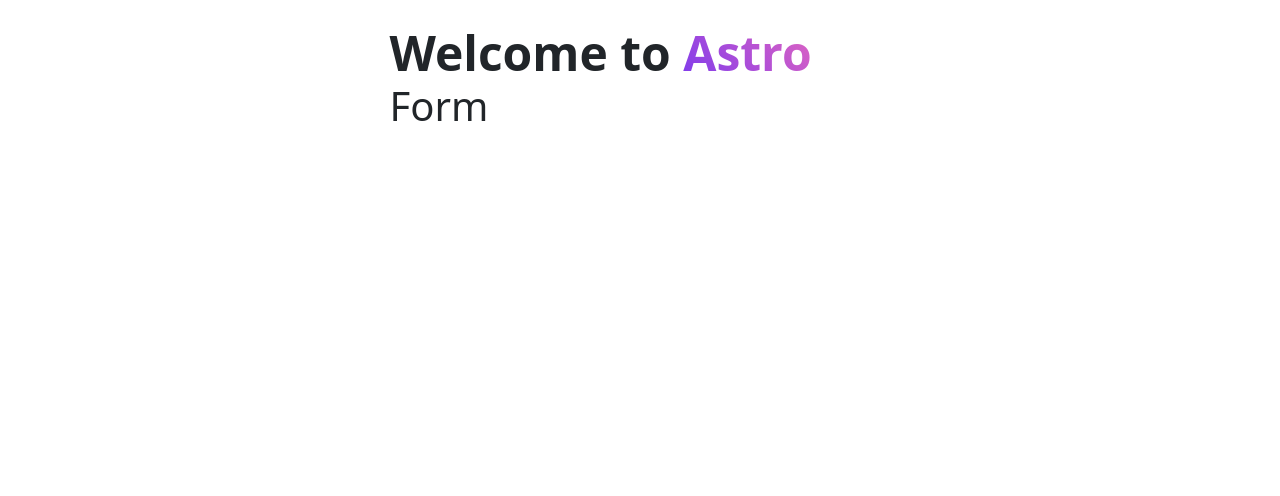
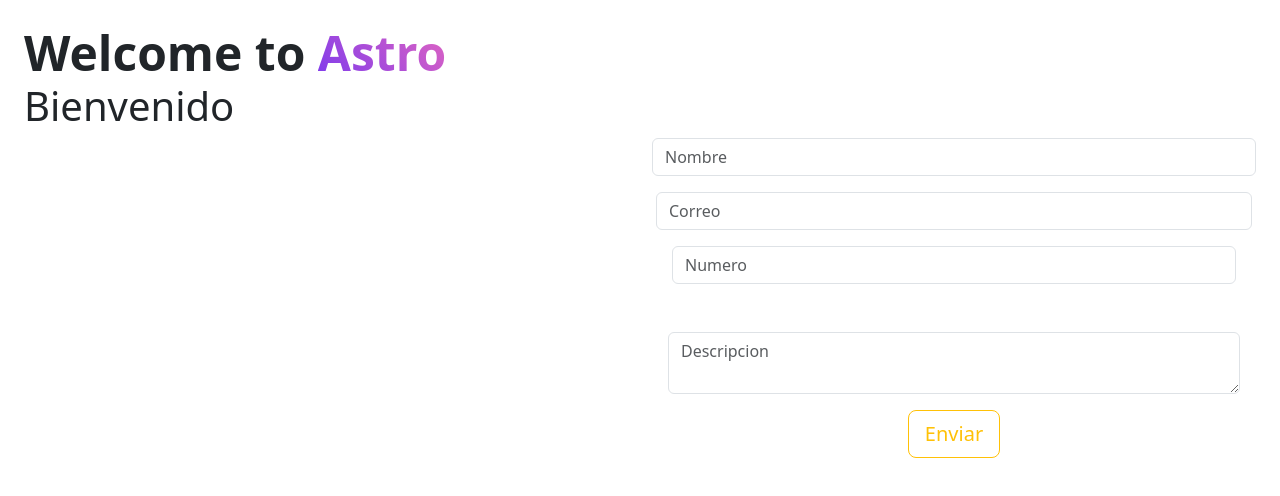
Before and after one commit to raulisai/clases, an Astro site: page / in a window 1280 px wide. Built offline with nearby package versions, Linux system fonts and the light colour scheme; Astro itself is replaced by a stand-in of ours.

Commit message:
Formulario

```diff
--- a/src/components/Form.astro
+++ b/src/components/Form.astro
@@ -1,9 +1,60 @@
 ---
-
-
 ---
 
 <div class="row">
+    <h1>Bienvenido</h1>
+</div>
 
-    <h1>Form</h1>
+<div class="row">
+    <div class="col-md-6">
+        <!-- Contenido del lado izquierdo (mapa) -->
+        <div id="map"></div>
+    </div>
+    <div class="col-md-6">
+        <!-- Contenido del lado derecho (formulario) -->
+        <form>
+            <div class="">
+                <div class="w-100">
+                    <input
+                        type="text"
+                        class="form-control"
+                        placeholder="Nombre"
+                        aria-label="First name"
+                    />
+                </div>
+            </div>
+            <div class="row">
+                <div class="p-3 g-col-6">
+                    <div class="col">
+                        <input
+                            type="text"
+                            class="form-control"
+                            placeholder="Correo"
+                            aria-label="Correo"
+                        />
+                    </div>
+                    <div class="p-3 g-col-6">
+                        <div class="col">
+                            <input
+                                type="number"
+                                class="form-control"
+                                placeholder="Numero"
+                                aria-label="Numero"
+                            />
+                        </div>
+                    </div>
+                </div>
+            </div>
+            <div class="p-3 g-col-6">
+                <textarea
+                    class="form-control"
+                    id="exampleFormControlTextarea1"
+                    placeholder="Descripcion"></textarea>
+            </div>
+            <div class="text-center">
+            <button type="button" class="btn btn-outline-warning n btn-lg">Enviar</button
+            >
+        </div>
+        </form>
+    </div>
 </div>
--- a/src/pages/index.astro
+++ b/src/pages/index.astro
@@ -15,7 +15,7 @@
 	main {
 		margin: auto;
 		padding: 1.5rem;
-		max-width: 60ch;
+
 	}
 	h1 {
 		font-size: 3rem;
```
